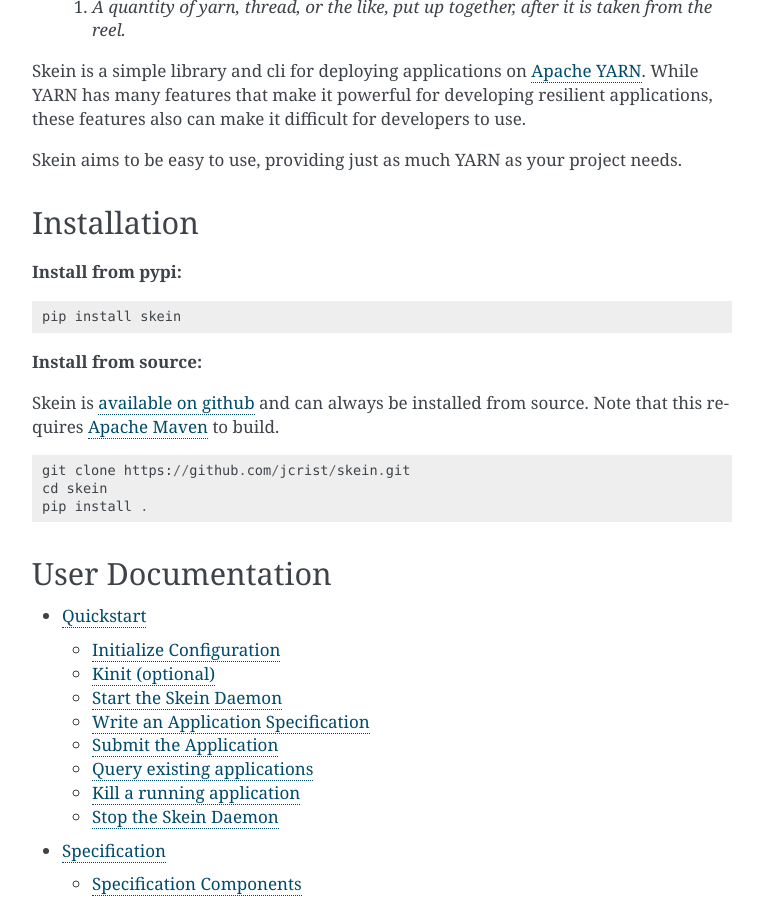
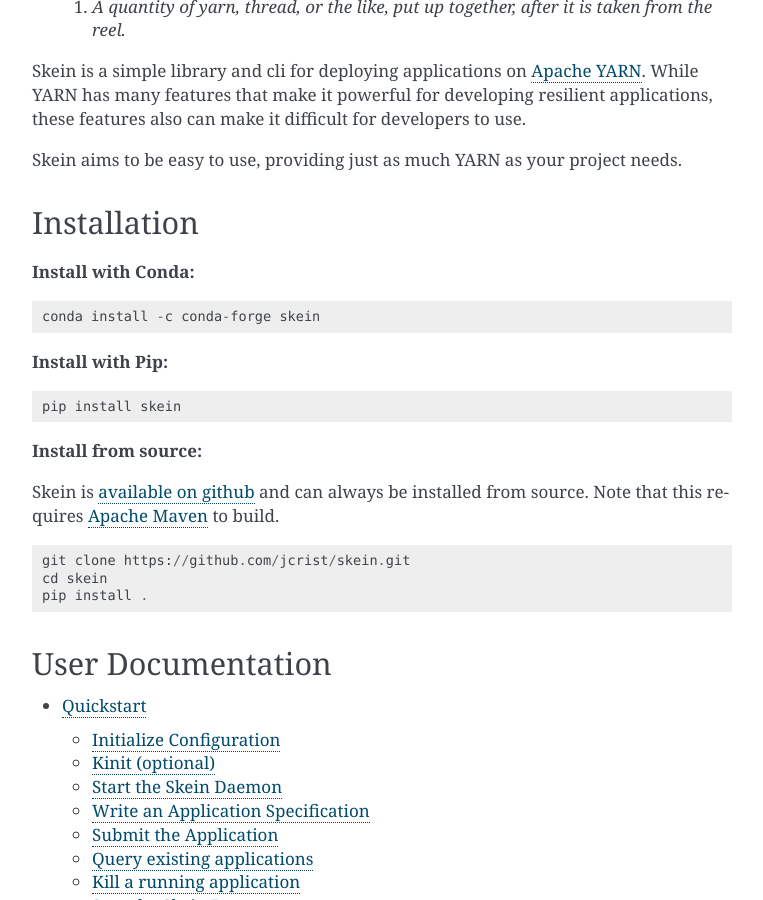
Before and after one commit to jcrist/skein, a Sphinx documentation site: the page built from docs/source/index.rst, in a window 1280 px wide and 900 px high, scrolled down 579 px. Shown: the whole window, without its empty margins (358-1121 px from the left). Built offline with Sphinx 7.4.7, drawn with Linux system fonts in a browser that asks for light colours.

Commit message:
Add conda-forge links

```diff
--- a/README.rst
+++ b/README.rst
@@ -1,7 +1,7 @@
 Skein
 =====
 
-|travis| |pypi|
+|travis| |conda| |pypi|
 
 Skein is a simple tool for deploying applications on `Apache YARN
 <https://hadoop.apache.org/docs/current/hadoop-yarn/hadoop-yarn-site/YARN.html>`_.
@@ -19,3 +19,5 @@
    :target: https://travis-ci.org/jcrist/skein
 .. |pypi| image:: https://img.shields.io/pypi/v/skein.svg
    :target: https://pypi.org/project/skein/
+.. |conda| image:: https://img.shields.io/conda/vn/conda-forge/skein.svg
+   :target: https://anaconda.org/conda-forge/skein
--- a/docs/source/index.rst
+++ b/docs/source/index.rst
@@ -24,7 +24,13 @@
 Installation
 ------------
 
-**Install from pypi:**
+**Install with Conda:**
+
+.. code::
+
+    conda install -c conda-forge skein
+
+**Install with Pip:**
 
 .. code::
 
```
